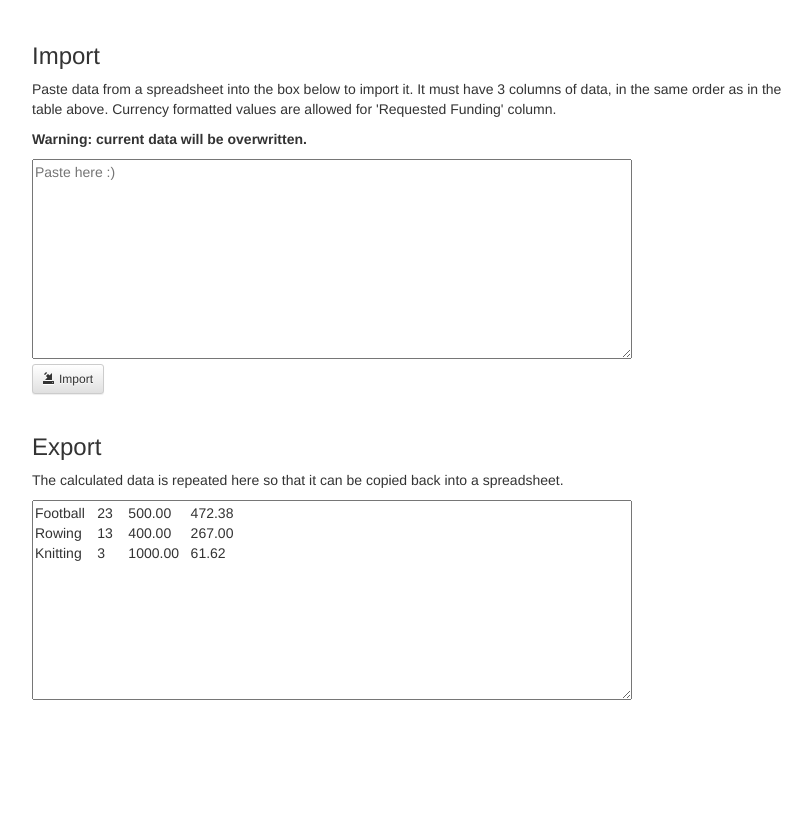
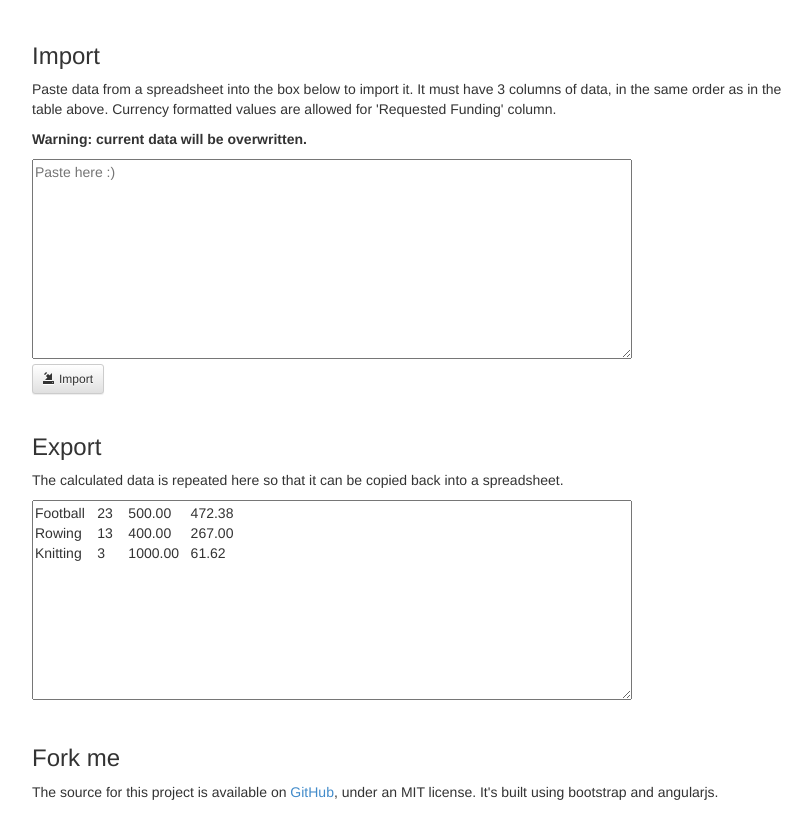
Before and after one commit to olane/socalloc, a plain HTML site: page index.html in a window 1280 px wide. Shown: the part 566-1404 px from the top of the page, without its empty margins (223-1035 px from the left). Before the commit the page ends 1301 px from the top, so only its background shows below. Drawn offline with nearby package versions, Linux system fonts and the light colour scheme; some packages are replaced by stand-ins of ours.

Commit message:
Fork me section on the web page

```diff
--- a/index.html
+++ b/index.html
@@ -85,6 +85,11 @@
         <textarea>{{getExportData()}}</textarea>
       </div>
 
+      <div class="forkme">
+        <h3>Fork me</h3>
+        <p>The source for this project is available on <a href="https://github.com/olane/socalloc">GitHub</a>, under an MIT license. It's built using bootstrap and angularjs.</p>
+      </div>
+
     </div>
 
     <script src="https://ajax.googleapis.com/ajax/libs/jquery/1.11.1/jquery.min.js"></script>
--- a/style.css
+++ b/style.css
@@ -59,3 +59,8 @@ table {
 .glyphicon {
   margin-right: 4px;
 }
+
+.forkme {
+  padding-top: 20px;
+  clear: both;
+}
```
